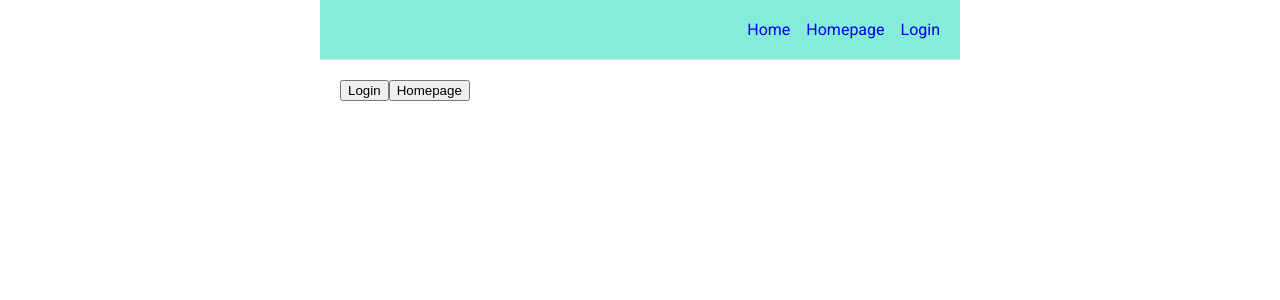
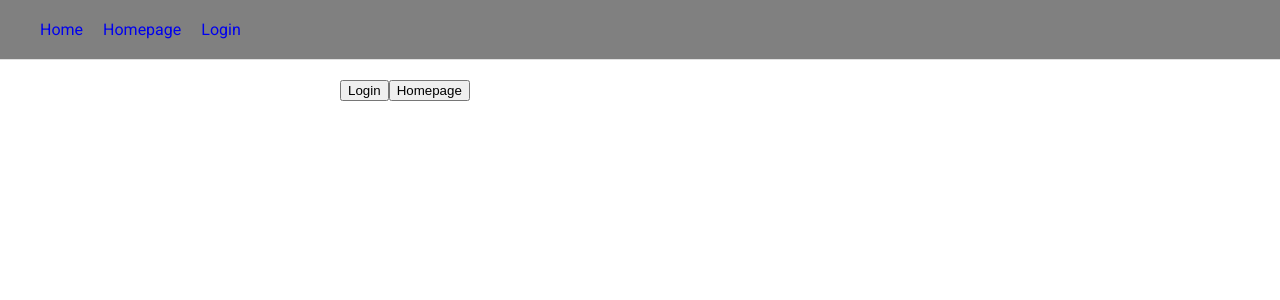
Before and after one commit to Ntshangase/ibhange-the-bank, a React (Create React App) app: page / in a window 1280 px wide. Shown: the top 300 px of the page. Built offline with nearby package versions, Linux system fonts and the light colour scheme.

Commit message:
I'm back

```diff
--- a/src/Components/Navbar.js
+++ b/src/Components/Navbar.js
@@ -3,7 +3,7 @@ import React from "react";
 function Navbar() {
   return (
     <nav className="navbar">
-      <div className="links">
+      <div>
         <a href="/">Home</a>
         <a href="/home">Homepage</a>
         <a href="/login">Login</a>
--- a/src/index.css
+++ b/src/index.css
@@ -17,16 +17,16 @@ body {
   background-color: #83edd9;
   border-bottom: 1px solid #e0e0e0;
   margin: 0 auto;
-  max-width: 600px;
+}
+@media screen and (min-width: 768px ) {
+  .navbar{
+    background-color: grey;
+  }
 }
 
-.navbar .links {
-  margin-left: auto;
-}
-
-.navbar a {
+.navbar a {   /*This is to tell compiler that we are talking about links in navbar not navbar itself.*/
   text-decoration: none;
-  margin-left: 16px;
+  margin-left: 20px;
   display: inline-block;
 }
 
```
Also changed, not shown: 1 other file (tests, documents, lock files or other folders).
